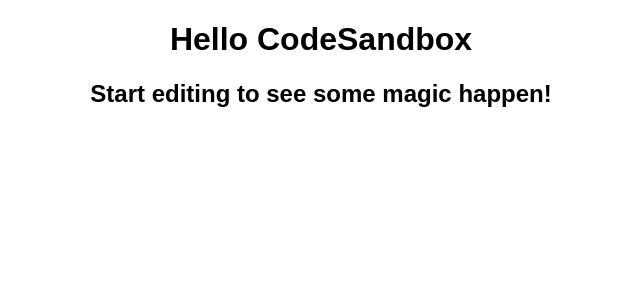
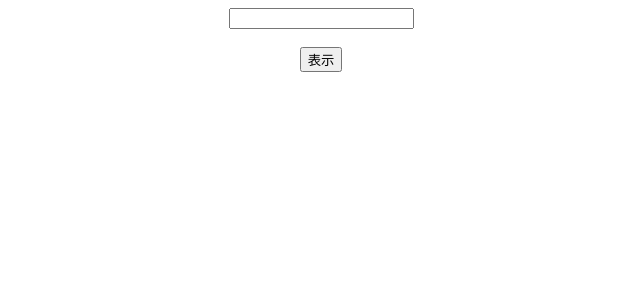
Before and after one commit to sakurakotubaki/React-jakesan, a React (Create React App) app: page / in a window 1280 px wide. Shown: the top 300 px of the page, without its empty margins (319-959 px from the left). Built offline with nearby package versions, Linux system fonts and the light colour scheme.

Commit message:
initial commit

```diff
--- a/src/App.js
+++ b/src/App.js
@@ -1,10 +1,28 @@
+import { useState } from "react";
+import { ChildArea } from "./ChildArea";
+
 import "./styles.css";
 
 export default function App() {
+  console.log("App");
+  const [text, setText] = useState("");
+  const [open, setOpen] = useState(false);
+
+  const onChangeText = (e) => setText(e.target.value);
+
+  const onClickOpen = () => setOpen(!open);
+
+  const onClickCountUp = () => {
+    setCount(count + 1);
+  };
+
   return (
     <div className="App">
-      <h1>Hello CodeSandbox</h1>
-      <h2>Start editing to see some magic happen!</h2>
+      <input value={text} onChange={onChangeText} />
+      <br />
+      <br />
+      <button onClick={onClickOpen}>表示</button>
+      <ChildArea open={open} />
     </div>
   );
 }
--- /dev/null
+++ b/src/ChildArea.jsx
@@ -0,0 +1,18 @@
+const style = {
+  width: "100%",
+  hight: "200%",
+  backgroundColor: "Khaki"
+};
+
+export const ChildArea = (props) => {
+  const { open } = props;
+  return (
+    <>
+      {open ? (
+        <div style={style}>
+          <p>子コンポーネント</p>
+        </div>
+      ) : null}
+    </>
+  );
+};
```
